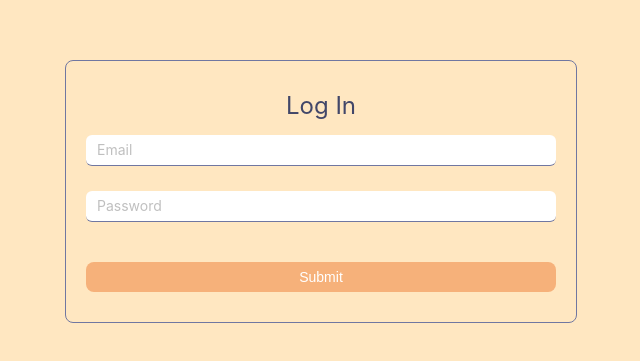
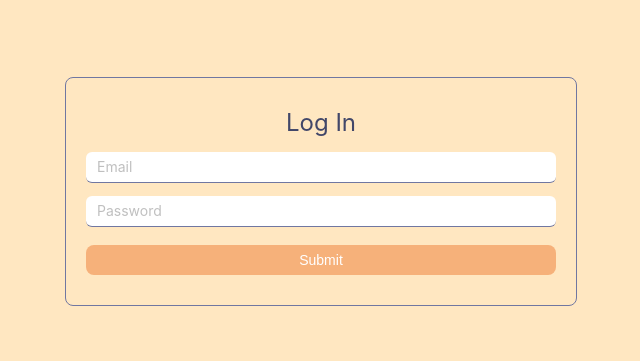
Before and after one commit to shardulkumar98/admin-frontend-portfolio, a React (Create React App) app: page / in a window 1280 px wide. Shown: the part 209-570 px from the top of the page, without its empty margins (319-959 px from the left). Built offline with nearby package versions, Linux system fonts and the light colour scheme.

Commit message:
fix: login validation

```diff
--- a/package.json
+++ b/package.json
@@ -4,6 +4,7 @@
   "private": true,
   "dependencies": {
     "@commitlint/config-conventional": "^18.4.3",
+    "@hookform/resolvers": "^3.3.4",
     "@testing-library/jest-dom": "^5.17.0",
     "@testing-library/react": "^13.4.0",
     "@testing-library/user-event": "^13.5.0",
--- a/src/components/UploadButton/index.tsx
+++ b/src/components/UploadButton/index.tsx
@@ -6,10 +6,11 @@ export interface UploadButtonProps {
   customRequest: any
   onRemove?: any
   onPreview?: any
+  multiple: boolean
 }
 
-const UploadButton: React.FC<UploadButtonProps> = ({ customRequest, onRemove, onPreview }) => (
-  <Upload customRequest={customRequest} onRemove={onRemove} onPreview={onPreview} showUploadList={false}>
+const UploadButton: React.FC<UploadButtonProps> = ({ customRequest, onRemove, onPreview, ...rest }) => (
+  <Upload customRequest={customRequest} onRemove={onRemove} onPreview={onPreview} showUploadList={false} {...rest}>
     <Button icon={<UploadOutlined />}>Upload</Button>
   </Upload>
 )
--- a/src/pages/dashboard.tsx
+++ b/src/pages/dashboard.tsx
@@ -37,16 +37,16 @@ const Dashboard = () => {
 
     if (isFileTypeSupported) {
       try {
-        // evt.onProgress({ percent: 0 })
+        evt.onProgress({ percent: 0 })
         const response = await mutateAsync({
           url: APIS.UPLOAD,
           payload: formData,
         })
+
         response
-
         // console.log('response', response)
 
-        // evt.onProgress({ percent: 100 })
+        evt.onProgress({ percent: 100 })
         // setValue(keyName, response?.data?.data?.url)
         // clearErrors(keyName)
 
@@ -74,8 +74,8 @@ const Dashboard = () => {
   }
 
   const onSubmitUpload = (data: any) => {
+    data
     // console.log('data', data)
-    data
   }
 
   const handleLogOut = () => {
@@ -86,7 +86,7 @@ const Dashboard = () => {
   return (
     <MainContainer>
       <Heading>
-        <div style={{ color: '#2D3250' }}>{userInfo?.username}</div>
+        <div style={{ color: '#2D3250' }}>{userInfo?.username || 'Admin Portal'}</div>
         <div style={{ color: '#2D3250' }} onClick={handleLogOut}>
           Log Out
         </div>
@@ -116,7 +116,7 @@ const Dashboard = () => {
             />
 
             <Title>Add Files</Title>
-            <UploadButton customRequest={(e: any) => customRequest(e, 'test')} />
+            <UploadButton customRequest={(e: any) => customRequest(e, 'test')} multiple={true} />
           </TextWrapper>
           <Button label="upload" type="submit" />
         </FormWrapper>
--- a/src/styles/pages/dashboard.tsx
+++ b/src/styles/pages/dashboard.tsx
@@ -37,6 +37,7 @@ export const FormWrapper = styled.form`
   max-width: 45vw;
   padding: 20px;
   border-radius: 8px;
+  gap: 25px;
   /* height: 30vh; */
 `
 export const TextWrapper = styled.div`
--- a/src/styles/views/login.ts
+++ b/src/styles/views/login.ts
@@ -30,11 +30,26 @@ export const Heading = styled.div`
 `
 
 export const InputWrapper = styled.div`
+  display: flex;
+  flex-direction: column;
+  gap: 10px;
   width: 100%;
 
   .ant-input {
     border: none;
     border-bottom: 1px solid ${themeColors.LIGHT_PURPLE};
-    /* background: none; */
+  }
+  .ant-form-item {
+    margin: 0;
   }
 `
+
+export const InputContainer = styled.div`
+  display: flex;
+  flex-direction: column;
+  gap: 2px;
+`
+export const Error = styled.span`
+  color: ${themeColors.RED};
+  font-size: 12px;
+`
--- a/src/validation/index.ts
+++ b/src/validation/index.ts
@@ -1,8 +1,9 @@
 import * as yup from 'yup'
 
 export const loginSchema = yup
-  .object({
-    email: yup.string().required(),
-    password: yup.number().positive().integer().required(),
+  .object()
+  .shape({
+    email: yup.string().email().required(),
+    password: yup.string().required(),
   })
   .required()
--- a/src/views/login.tsx
+++ b/src/views/login.tsx
@@ -1,18 +1,18 @@
+import { useContext } from 'react'
 import { useForm } from 'react-hook-form'
 import { useNavigate } from 'react-router-dom'
-// import * as Yup from "yup";
-// import { yupResolver } from "@hookform/resolvers/yup";
+// import * as Yup from 'yup'
+import { yupResolver } from '@hookform/resolvers/yup'
 import { DashboardRoute } from 'constant/routes'
 import Button from 'components/Button/Button'
 import TextInput from 'components/FormElements/Input'
-// import { loginSchema } from "validation";
-import { MainContainer, Wrapper, Heading, InputWrapper } from 'styles/views/login'
+import { loginSchema } from 'validation'
 import usePost from 'hooks/usePost'
 import { APIS } from 'constant/apis'
-import { useContext } from 'react'
 import { UserContext } from 'context/userInfo'
+import { MainContainer, Wrapper, Heading, InputWrapper, InputContainer, Error } from 'styles/views/login'
 
-interface FormData {
+interface IData {
   email: string
   password: string
 }
@@ -25,9 +25,9 @@ const Login = () => {
   const {
     control,
     handleSubmit,
-    // formState: { errors },
-  } = useForm<FormData>({
-    // resolver: yupResolver(loginSchema),
+    formState: { errors },
+  } = useForm<IData>({
+    resolver: yupResolver(loginSchema),
   })
 
   const onSubmit = async (data: any) => {
@@ -38,6 +38,7 @@ const Login = () => {
       })
       if (res?.data?.token) {
         localStorage.setItem('token', res?.data?.token)
+        // localStorage.setItem('user', res?.data?.userInfo?.firstName)
         navigate(`${DashboardRoute.path}`)
         setUserInfo(res?.data?.userInfo)
       }
@@ -51,8 +52,14 @@ const Login = () => {
       <Wrapper onSubmit={handleSubmit(onSubmit)}>
         <Heading>Log In</Heading>
         <InputWrapper>
-          <TextInput placeholder="Email" name="email" control={control} />
-          <TextInput placeholder="Password" name="password" control={control} />
+          <InputContainer>
+            <TextInput placeholder="Email" name="email" control={control} />
+            <Error>{errors.email?.message}</Error>
+          </InputContainer>
+          <InputContainer>
+            <TextInput placeholder="Password" name="password" control={control} type="password" />
+            <Error>{errors?.password?.message}</Error>
+          </InputContainer>
         </InputWrapper>
         <Button label="Submit" type="submit" />
       </Wrapper>
```
Also changed, not shown: 2 other files (tests, documents, lock files or other folders).
